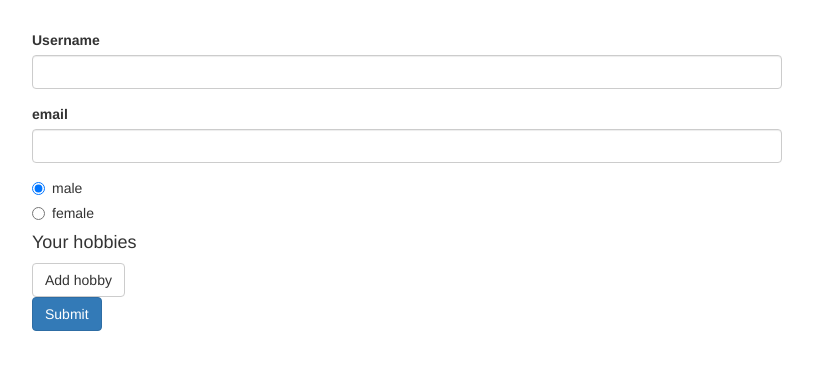
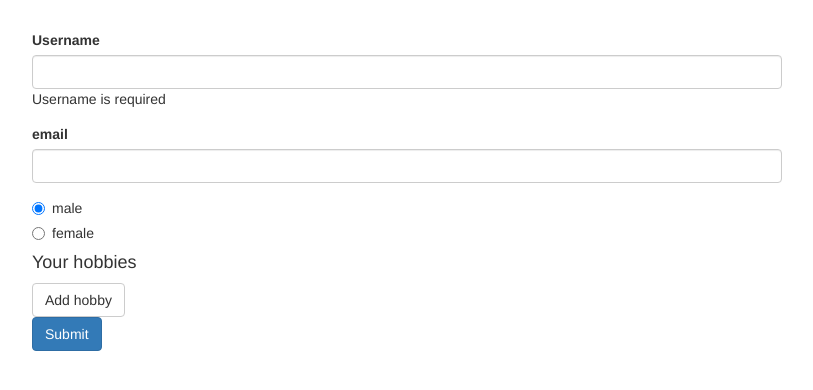
Before and after one commit to Lejla1502/ReactiveForms-Angular, an Angular app: page / in a window 1280 px wide. Shown: the top 390 px of the page, without its empty margins (233-1046 px from the left). Built offline with nearby package versions, Linux system fonts and the light colour scheme.

Commit message:
Applying basic error codes on input element

```diff
--- a/src/app/app.component.html
+++ b/src/app/app.component.html
@@ -10,8 +10,11 @@
             id="username"
             class="form-control"
             formControlName="username">
-            <span *ngIf="!signupForm.get('userData.username').valid && signupForm.get('userData.username').touched">Please enter a valid username</span>
-        </div>
+            <span *ngIf="!signupForm.get('userData.username').valid && signupForm.get('userData.username').touched"></span>
+            <span *ngIf="signupForm.get('userData.username').errors['nameIsForbidden']">This name is invalid!</span>
+            <span *ngIf="signupForm.get('userData.username').errors['required']">Username is required</span>
+
+          </div>
         <div class="form-group">
           <label for="email">email</label>
           <input
```
